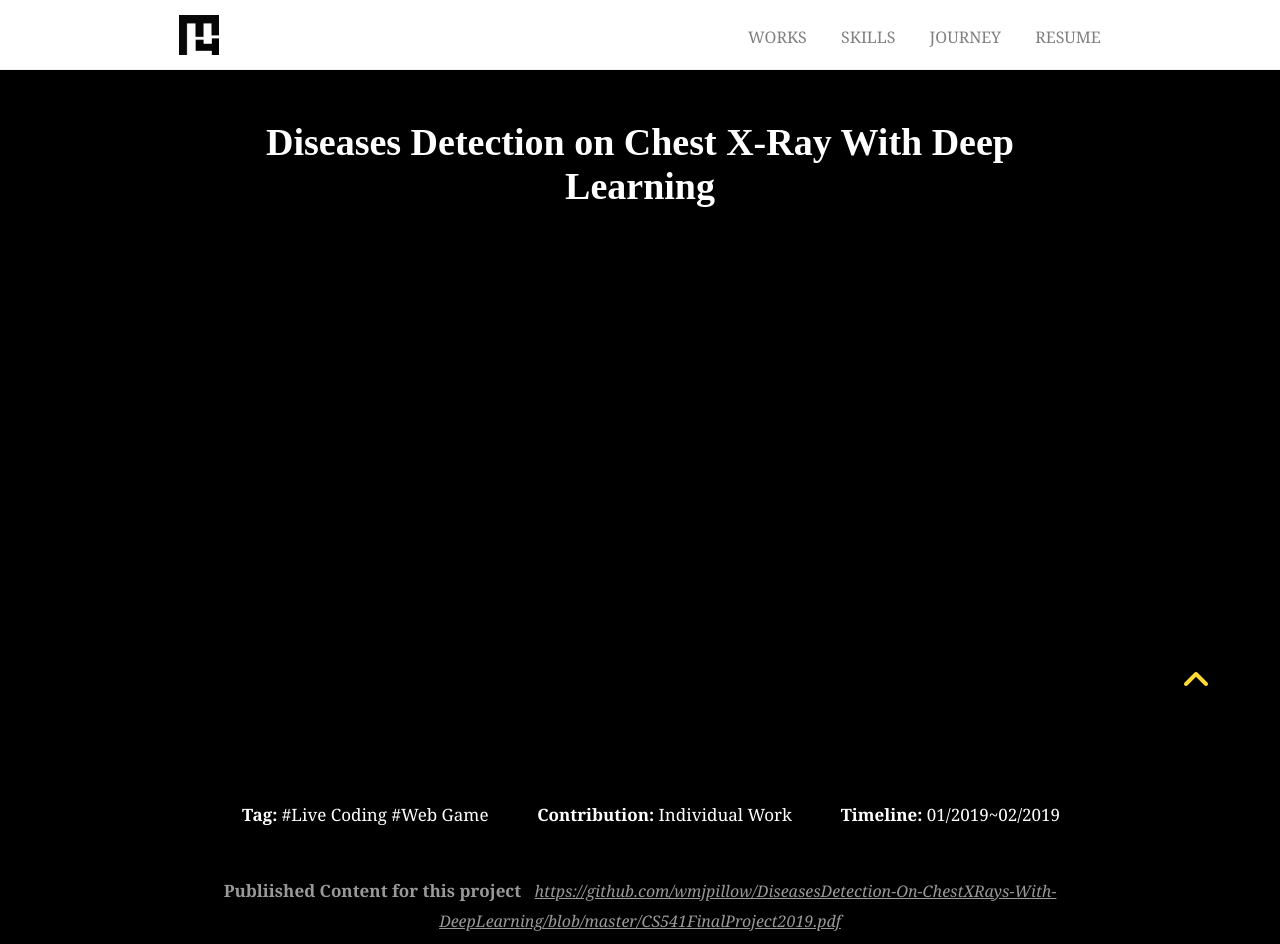
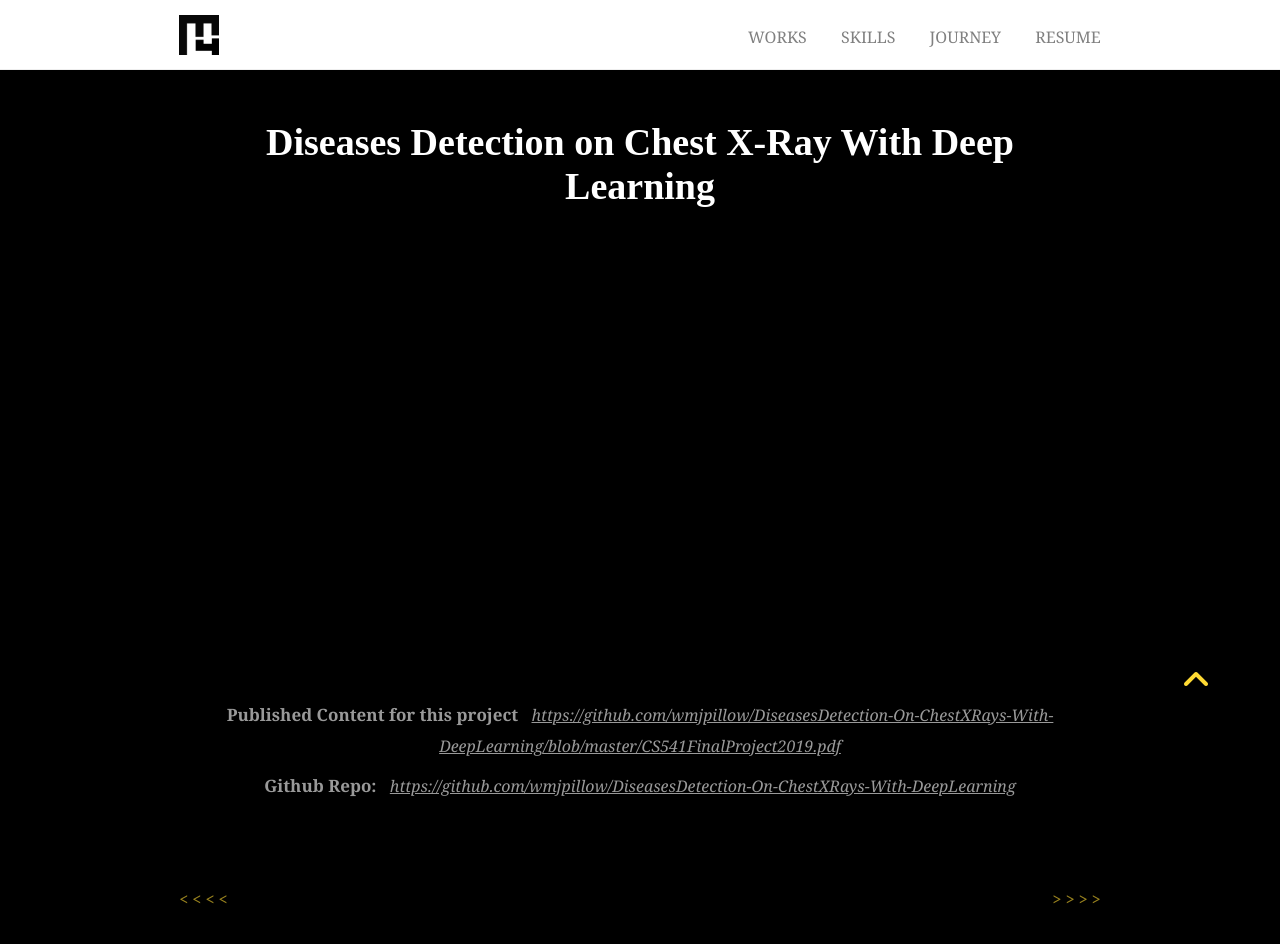
Before and after one commit to wmjpillow/Portfolio, a plain HTML site: page pages/disease.html in a window 1280 px wide. Shown: the top 944 px of the page. Drawn offline with nearby package versions, Linux system fonts and the light colour scheme.

Commit message:
Update disease.html

```diff
--- a/pages/disease.html
+++ b/pages/disease.html
@@ -76,7 +76,7 @@
   </div> -->
   </section>
 
-  <section class="page clearfix">
+<!--   <section class="page clearfix">
     <div class="clearfix" style="border-bottom:0.5px solid rgba(0,0,0,0.2);">
       <div class="col-md-12" style="text-align:center;">
         <p style="color:white" >
@@ -87,12 +87,12 @@
       </div>
     </div>
   </div>
-  </section>
+  </section> -->
 
   <section class="page clearfix" style="margin-top:-50px; color:white;">
     <div>
       <p style="margin-top:-50px; text-align:center; color:white; opacity:0.6;">
-        <strong> Publiished Content for this project</strong>&nbsp;&nbsp;&nbsp;<a target="_blank" rel="noopener noreferrer" href="https://github.com/wmjpillow/DiseasesDetection-On-ChestXRays-With-DeepLearning/blob/master/CS541FinalProject2019.pdf"><i><U  style="margin-top:-50px; color:white;">https://github.com/wmjpillow/DiseasesDetection-On-ChestXRays-With-DeepLearning/blob/master/CS541FinalProject2019.pdf</U></i></a>
+        <strong> Published Content for this project</strong>&nbsp;&nbsp;&nbsp;<a target="_blank" rel="noopener noreferrer" href="https://github.com/wmjpillow/DiseasesDetection-On-ChestXRays-With-DeepLearning/blob/master/CS541FinalProject2019.pdf"><i><U  style="margin-top:-50px; color:white;">https://github.com/wmjpillow/DiseasesDetection-On-ChestXRays-With-DeepLearning/blob/master/CS541FinalProject2019.pdf</U></i></a>
       </p>
     </div>
     <div>
```
